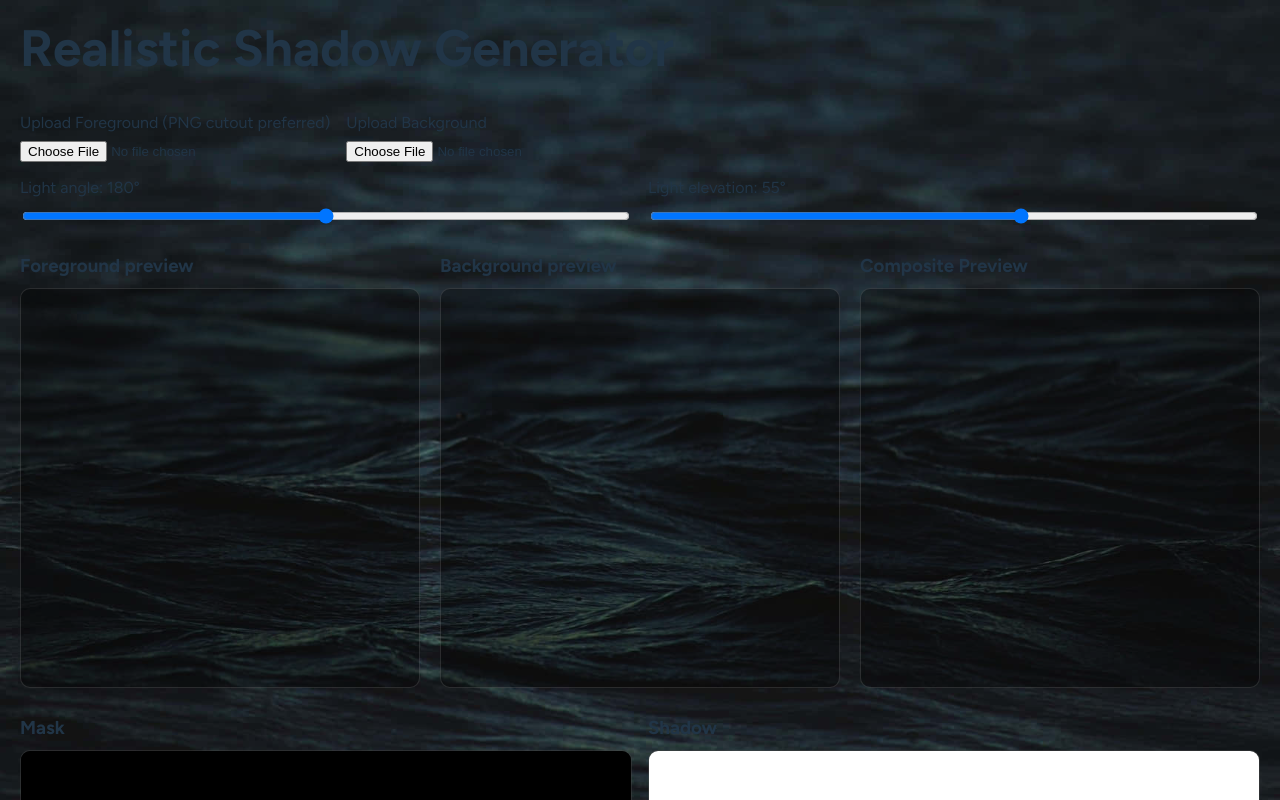
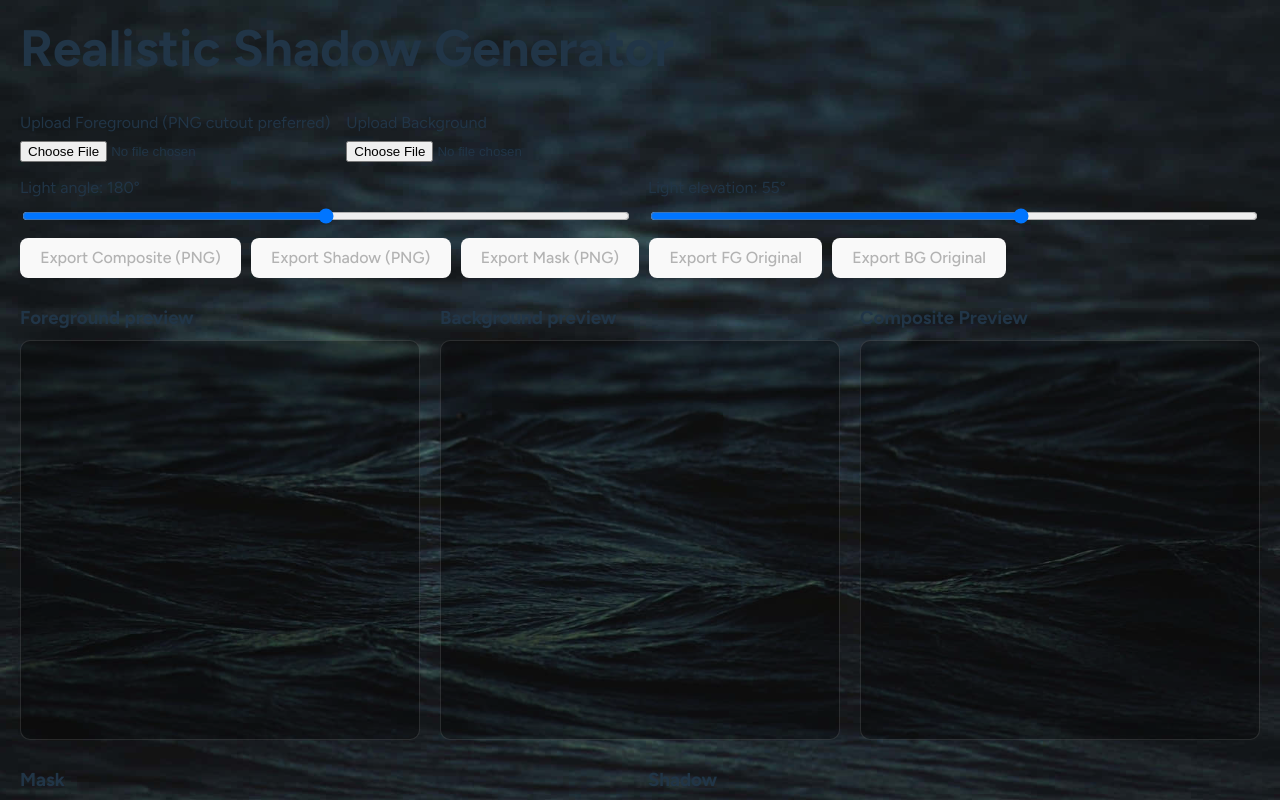
Before and after one commit to judelahage/realistic-shadow-generator-ts, a React (Vite) app: page / in a window 1280 px wide. Shown: the top 800 px of the page. Built offline with nearby package versions, Linux system fonts and the light colour scheme.

Commit message:
Add export functions for canvas and data URLs

```diff
--- a/src/App.tsx
+++ b/src/App.tsx
@@ -41,6 +41,76 @@ export default function App() {
     if (!file) { setBgSrc(null); setFgPlacement(null); return; }
     setFgPlacement(null);
     setBgSrc(await readFileAsDataURL(file));
+  }
+
+  //file exports
+  function makeStamp() {
+    const d = new Date();
+    // 2026-01-21_13-05-09
+    return d.toISOString().replace("T", "_").replaceAll(":", "-").slice(0, 19);
+  }
+
+  async function onExportComposite() {
+    await exportCanvas(canvasRef.current, `composite_${makeStamp()}.png`);
+  }
+
+  async function onExportShadow() {
+    await exportCanvas(shadowRef.current, `shadow_${makeStamp()}.png`);
+  }
+
+  async function onExportMask() {
+    await exportCanvas(maskRef.current, `mask_${makeStamp()}.png`);
+  }
+
+  // optional: export the original uploaded images (not the rendered canvases)
+  async function onExportForegroundOriginal() {
+    await exportDataUrl(fgSrc, `foreground_original_${makeStamp()}.png`);
+  }
+
+  async function onExportBackgroundOriginal() {
+    await exportDataUrl(bgSrc, `background_original_${makeStamp()}.png`);
+  }
+
+  function downloadBlob(blob: Blob, filename: string) {
+    const url = URL.createObjectURL(blob);
+    const a = document.createElement("a");
+    a.href = url;
+    a.download = filename;
+    document.body.appendChild(a);
+    a.click();
+    a.remove();
+    URL.revokeObjectURL(url);
+  }
+
+  function canvasToBlob(
+    canvas: HTMLCanvasElement,
+    mime: string = "image/png",
+    quality?: number
+  ): Promise<Blob> {
+    return new Promise((resolve, reject) => {
+      canvas.toBlob(
+        (b) => (b ? resolve(b) : reject(new Error("canvas.toBlob() failed"))),
+        mime,
+        quality
+      );
+    });
+  }
+
+  async function exportCanvas(
+    canvas: HTMLCanvasElement | null,
+    filename: string,
+    mime: string = "image/png",
+    quality?: number
+  ) {
+    if (!canvas) return;
+    const blob = await canvasToBlob(canvas, mime, quality);
+    downloadBlob(blob, filename);
+  }
+
+  async function exportDataUrl(dataUrl: string | null, filename: string) {
+    if (!dataUrl) return;
+    const blob = await (await fetch(dataUrl)).blob();
+    downloadBlob(blob, filename);
   }
 
   //only compute fgPlacement when bg and fg change
@@ -384,6 +454,38 @@ export default function App() {
         </label>
       </div>
 
+      <div style={{ marginTop: 12, display: "flex", gap: 10, flexWrap: "wrap" }}>
+        <button
+          onClick={onExportComposite}
+          disabled={!bgSrc || !fgSrc || !fgPlacement}
+        >
+          Export Composite (PNG)
+        </button>
+
+        <button
+          onClick={onExportShadow}
+          disabled={!bgSrc || !fgSrc || !fgPlacement}
+        >
+          Export Shadow (PNG)
+        </button>
+
+        <button
+          onClick={onExportMask}
+          disabled={!fgSrc || !fgPlacement}
+        >
+          Export Mask (PNG)
+        </button>
+
+        {/* optional originals */}
+        <button onClick={onExportForegroundOriginal} disabled={!fgSrc}>
+          Export FG Original
+        </button>
+        <button onClick={onExportBackgroundOriginal} disabled={!bgSrc}>
+          Export BG Original
+        </button>
+    </div>
+
+
       {/* Previews */}
       <div
         style={{
```
